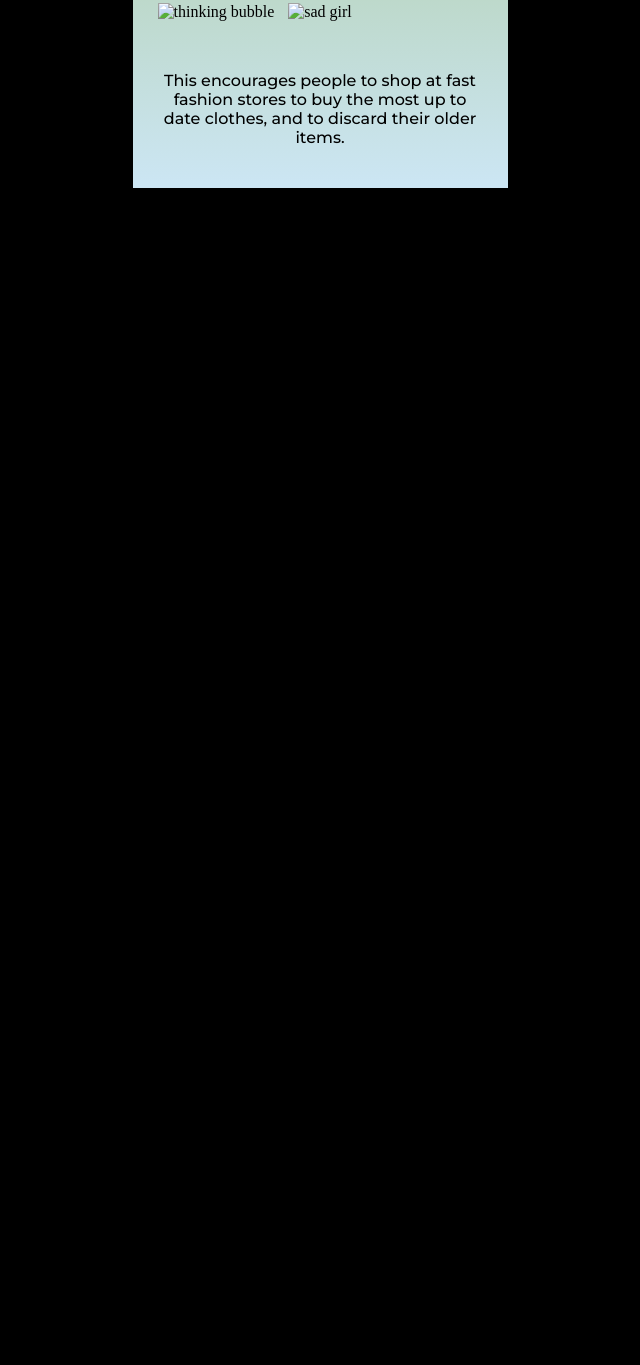
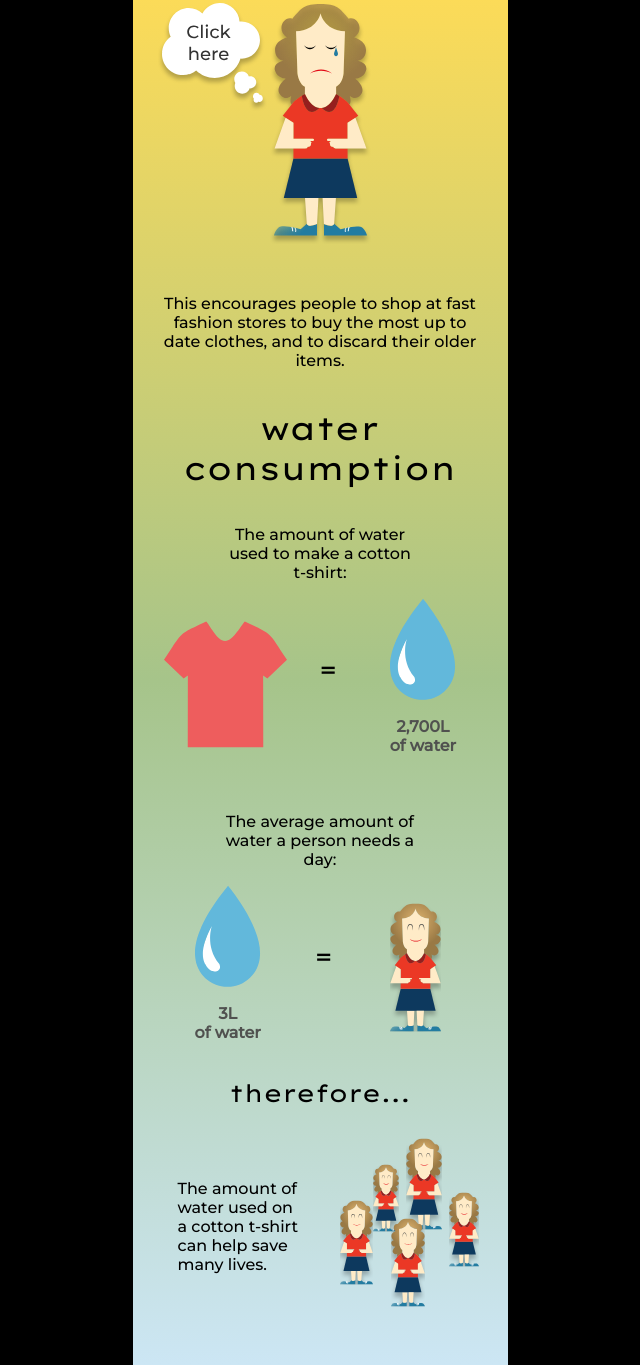
Before and after one commit to montanalw/MIDTERM, a plain HTML site: page home.html in a window 1280 px wide. Shown: the part 2743-4108 px from the top of the page, without its empty margins (320-960 px from the left). Before the commit the page ends 2956 px from the top, so only its background shows below. Drawn offline with Linux system fonts and the light colour scheme.

Commit message:
added section 3 in

```diff
--- a/frame3.css
+++ b/frame3.css
@@ -1,45 +1,26 @@
-html, body{
-    min-width: 375px;
-    max-width: 375px;
+.equalSign { /* so that the equal sign is centered vertically between the two images */
+    margin-top: 55px;
 }
 
-#main{
-    display: flex;
-    flex-direction: column;
-    justify-content: center;
-    text-align: center;
-    box-sizing: border-box;
-    padding: 16px;
-    background-color: rgb(200, 230, 180);
+.equalSection { /* just for some more white space */
+    margin-bottom: 25px;
 }
 
-h1, h2{
-    text-align: center;
-    font-family: 'Lexend Giga', sans-serif;
-    font-weight: 400;
-
-}
-p {
-    text-align: center;
-    font-family: 'Montserrat', sans-serif;
+.lastDiv {
+    margin-top: 30px;
 }
 
-
-
-.flex-row{
-    display: flex;
-    flex-direction: row;
-    justify-content: center;
-    align-items: center;
-    text-align: center;
+.spaceAround { /* to create an even space between the images and equal sign */
+    justify-content: space-around;
+    margin: 0 10px 0 10px;
 }
 
-.item{
-    padding-left: 20px;
-    padding-right: 20px;
+#toLeft { /*specifically for the first equal sign, to make it look centered on the page*/
+    position: relative;
+    left: -20px;
 }
 
-.lastDiv > .item{
-    text-align: left;
-    padding-right: 0px;
+#toRight { /* specifically for the red shirt, because it was too close to the equal sign */
+    position: relative;
+    left: -20px;
 }
--- a/home.html
+++ b/home.html
@@ -11,6 +11,7 @@
         <link rel="stylesheet" href="sadGirl-section.css">
         <script src="sadgirl.js"></script>
 
+        <link href="frame3.css" rel="stylesheet">
 
 
         <link rel="preconnect" href="https://fonts.gstatic.com">
@@ -20,6 +21,9 @@
 </html>
 <body class="flex">
     <div class="main flex flex-column">
+<!-- ====================================================================================
+                section a: starting page + beginning of clothing waste section
+======================================================================================-->
         <div id="frontpage" class="flex flex-column">
             <img id="logoimg" src="a-images/recycle-logo.svg">
             <p class="slogan">THE IMPACT OF</p>
@@ -65,13 +69,13 @@
         <div id="garbage" class="flex flex-row">
                 <img src="a-images/clothing garbage illustration.svg">
                 <div class="flex-column">
-                    <p id="clothing-info" class="alignRight">10,000<br> million kg</p>
+                    <p id="clothing-info" class="alignRight greyText">10,000<br> million kg</p>
                     <p id="clothing-small-info" class="alignRight">of clothing<br> is thrown away<br> each year.</p>
                 </div>
         </div>
         <div>
             <p>and</p>
-            <p id="percent">95%</p>
+            <p id="percent" class="greyText">95%</p>
             <p>could have been</p>
         </div>
         <div class="flex flex-row">
@@ -88,15 +92,16 @@
             </div>
         </div>
 
-        <!-- ============================================ -->
-
+<!-- ========================================================
+                section b: sad girl clickable section
+==========================================================-->
         <div>
             <p>Fast fashion spreads a message that if you wear clothes that are out of season,
                 it means you're our of style.</p>
             <div id="sadGirlSection" class="spacingMargin">
                 <div class="flex flex-row">
-                    <img class="thinkBubble" id="thinking" class="alignTopImg" src="c-images/thinking-bubble.svg" alt="thinking bubble">
-                    <img class="sadGirl" src="c-images/sad-girl.svg" alt="sad girl">
+                    <img class="thinkBubble" id="thinking" class="alignTopImg" src="b-images/thinking-bubble.svg" alt="thinking bubble">
+                    <img class="sadGirl" src="b-images/sad-girl.svg" alt="sad girl">
                 </div>
                 <div class="hidden" id="hide">
                     <p id="text1">"that shirt<br> is so last <br>month"</p>
@@ -107,9 +112,41 @@
             <p>This encourages people to shop at fast fashion stores to buy the most up to date clothes,
                 and to discard their older items.</p>
         </div>
-
-
-
+<!-- =============================================================
+                section c: start of water consumption section
+===============================================================-->
+        <h1>water <br> consumption</h1>
+        <div class="equalSection">
+            <p>The amount of water <br>used to make a cotton <br> t-shirt:</p>
+            <div class="flex flex-row spaceAround">
+                <img id="toRight" src="images/redshirt.svg">
+                <h2 class="equalSign" id="toLeft">=</h2>
+                <div class="flex flex-column">
+                    <img src="images/waterdroplet.svg">
+                    <p class="greyText"><b>2,700L <br>of water</b></p>
+                </div>
+            </div>
+        </div>
+        <div class="equalSection">
+            <p>The average amount of <br>water a person needs a <br>day:</p>
+            <div class="flex flex-row spaceAround">
+                <div class="flex flex-column">
+                    <img src="images/waterdroplet.svg">
+                    <p class="greyText"><b>3L <br>of water</b></p>
+                </div>
+                <h2 class="equalSign">=</h2>
+                <img src="images/girl-smile.svg">
+            </div>
+            <h2>therefore...</h2>
+            <div class="flex flex-row lastDiv">
+                <p>The amount of <br>water used on <br>a cotton t-shirt <br>can help save
+                    many lives.</p>
+                <img src="images/group of girls.svg">
+            </div>
+        </div>
+<!-- =============================================
+                section d: quiz 1 - jeans
+==================================================-->
 
 
 
--- a/main.css
+++ b/main.css
@@ -45,7 +45,7 @@ body {
         #CCE6F4, #fcdb58, #A6C48A,
         #CCE6F4)
 }
-h1 {
+h1, h2 {
     text-align: center;
     font-family: 'Lexend Giga', sans-serif;
     font-weight: 400;
@@ -57,3 +57,7 @@ p, .bolded { /* ".bolded" is what i used on text that should be bigger but in mo
 .spacingMargin {
     margin: 50px 0 50px 0;
 }
+
+.greyText {
+    color: #50514F;
+}
```
